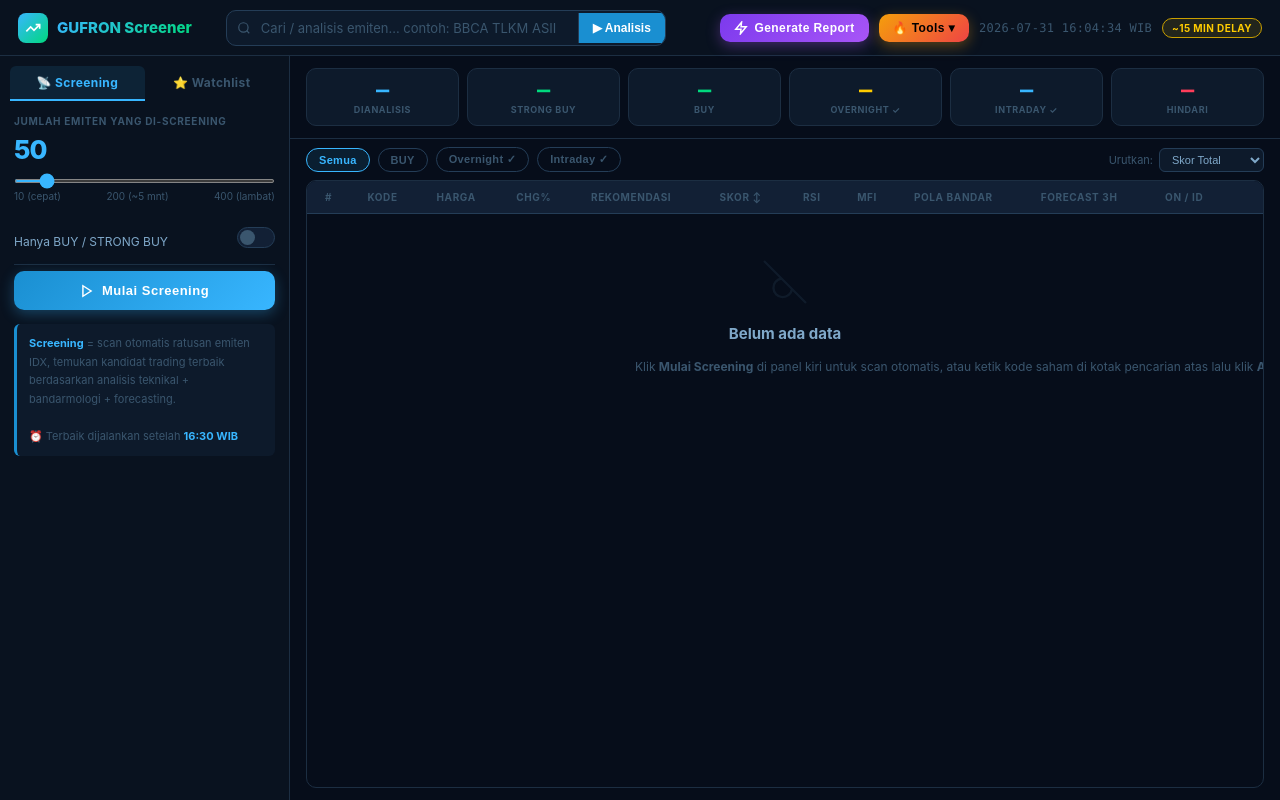
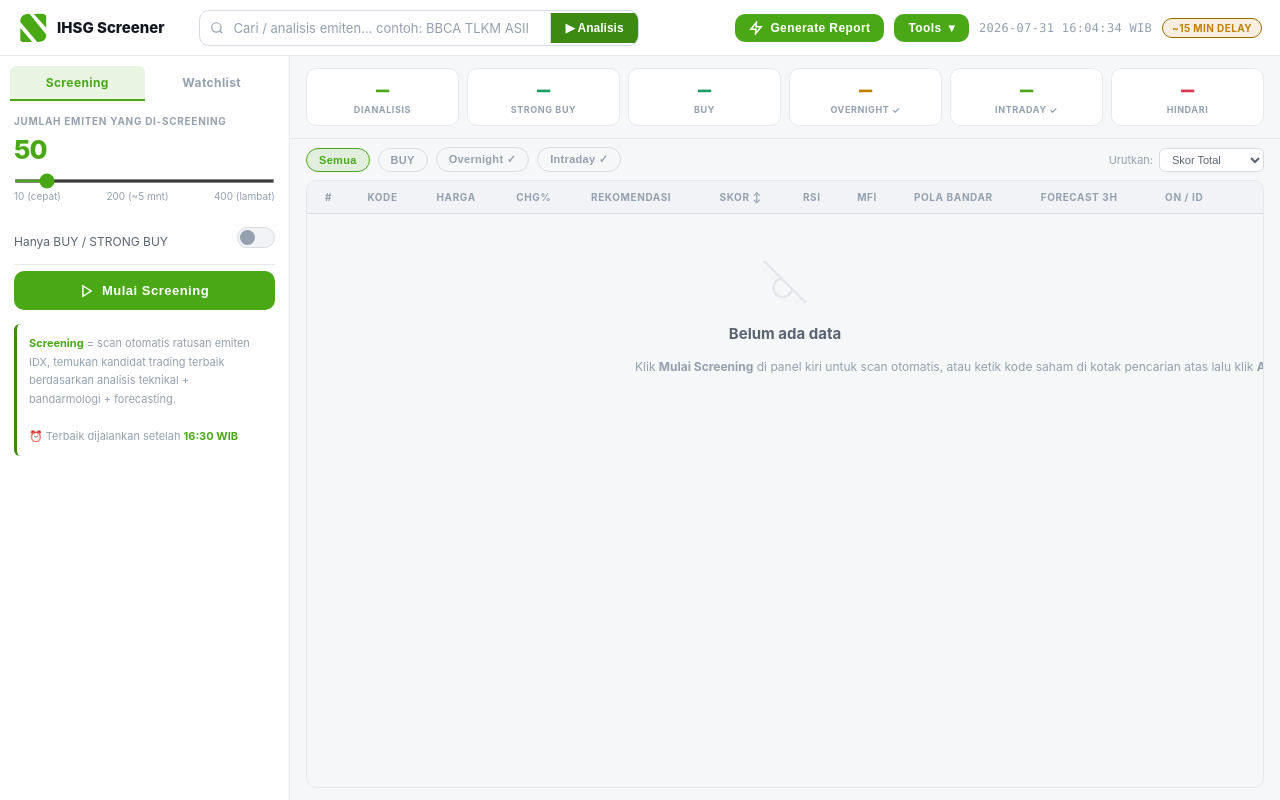
Before and after one commit to muhammadherry111-cmd/ihsg-screener, a Flask app: page / in a window 1280 px wide. Run offline with Flask 3, Linux system fonts and the light colour scheme.

Commit message:
update_design

```diff
--- a/src/fetcher.py
+++ b/src/fetcher.py
@@ -330,6 +330,7 @@ def fetch_stock_data(ticker: str, period_days: int = 90) -> pd.DataFrame | None:
         if df.empty or len(df) < 20:
             return None
         df.columns = [c[0] if isinstance(c, tuple) else c for c in df.columns]
+        df = df.loc[:, ~df.columns.duplicated()]  # jaga-jaga kolom ganda dari yfinance
         df = df.rename(columns={
             "Open": "open", "High": "high", "Low": "low",
             "Close": "close", "Volume": "volume"
--- a/web/app.py
+++ b/web/app.py
@@ -10,6 +10,18 @@ from src.fetcher import (
 from src.analyzer import analyze
 
 app = Flask(__name__)
+
+
+def _last_scalar(series):
+    """Ambil elemen terakhir sebuah kolom sebagai float skalar.
+    Kadang data dari yfinance untuk ticker tertentu punya kolom terduplikasi
+    sehingga df['volume'] bisa jadi DataFrame, bukan Series — ambil kolom
+    pertama agar tetap dapat skalar, bukan error 'cannot convert series to float'.
+    """
+    v = series.iloc[-1]
+    if hasattr(v, 'iloc'):
+        v = v.iloc[0]
+    return float(v)
 
 
 def _f(v, decimals=2, fallback=0.0):
@@ -182,15 +194,18 @@ def screen_stream():
             yield f"data: {json.dumps({'type':'phase','phase':'analyze','downloaded':len(downloaded),'total':total})}\n\n"
             results = []
             for i, (ticker, df) in enumerate(downloaded.items()):
-                if float(df['volume'].iloc[-1]) < min_volume:
+                try:
+                    if _last_scalar(df['volume']) < min_volume:
+                        continue
+                    yield f"data: {json.dumps({'type':'progress','current':i+1,'total':len(downloaded),'ticker':ticker})}\n\n"
+                    sig = analyze(ticker, df)
+                    if sig is None:
+                        continue
+                    d = sig_to_dict(sig)
+                    results.append(d)
+                    yield f"data: {json.dumps({'type':'result','data':d})}\n\n"
+                except Exception:
                     continue
-                yield f"data: {json.dumps({'type':'progress','current':i+1,'total':len(downloaded),'ticker':ticker})}\n\n"
-                sig = analyze(ticker, df)
-                if sig is None:
-                    continue
-                d = sig_to_dict(sig)
-                results.append(d)
-                yield f"data: {json.dumps({'type':'result','data':d})}\n\n"
             results.sort(key=lambda x: x['total_score'], reverse=True)
             yield f"data: {json.dumps({'type':'complete','total_tickers':total,'analyzed':len(results)})}\n\n"
         except Exception as e:
@@ -1025,27 +1040,30 @@ def ara_hunting():
             yield f"data: {json.dumps({'type':'phase','phase':'analyze','downloaded':len(downloaded),'total':total})}\n\n"
             candidates = []
             for i, (ticker, df) in enumerate(downloaded.items()):
-                if float(df['volume'].iloc[-1]) < min_volume:
+                try:
+                    if _last_scalar(df['volume']) < min_volume:
+                        continue
+                    yield f"data: {json.dumps({'type':'progress','current':i+1,'total':len(downloaded),'ticker':ticker})}\n\n"
+                    sig = analyze(ticker, df)
+                    if sig is None: continue
+                    d = sig_to_dict(sig)
+                    score = ara_score(d, df)
+                    pre_ara  = pre_ara_screen(d, df)
+                    validity = ara_validity(d, df)
+                    d['pre_ara']  = pre_ara
+                    d['validity'] = validity
+                    if pre_ara['is_candidate']:
+                        score += 3
+                    elif pre_ara['criteria_met'] >= 6:
+                        score += 1
+                    d['ara_score'] = score
+                    d['ara_limit_pct'] = ara_limit_pct(d['last_price'])
+                    d['ara_target'] = round(d['last_price'] * (1 + d['ara_limit_pct'] / 100))
+                    if score >= 10 or pre_ara['is_candidate']:
+                        candidates.append(d)
+                        yield f"data: {json.dumps({'type':'result','data':d})}\n\n"
+                except Exception:
                     continue
-                yield f"data: {json.dumps({'type':'progress','current':i+1,'total':len(downloaded),'ticker':ticker})}\n\n"
-                sig = analyze(ticker, df)
-                if sig is None: continue
-                d = sig_to_dict(sig)
-                score = ara_score(d, df)
-                pre_ara  = pre_ara_screen(d, df)
-                validity = ara_validity(d, df)
-                d['pre_ara']  = pre_ara
-                d['validity'] = validity
-                if pre_ara['is_candidate']:
-                    score += 3
-                elif pre_ara['criteria_met'] >= 6:
-                    score += 1
-                d['ara_score'] = score
-                d['ara_limit_pct'] = ara_limit_pct(d['last_price'])
-                d['ara_target'] = round(d['last_price'] * (1 + d['ara_limit_pct'] / 100))
-                if score >= 10 or pre_ara['is_candidate']:
-                    candidates.append(d)
-                    yield f"data: {json.dumps({'type':'result','data':d})}\n\n"
             candidates.sort(key=lambda x: x['ara_score'], reverse=True)
             yield f"data: {json.dumps({'type':'complete','total_tickers':total,'found':len(candidates)})}\n\n"
         except Exception as e:
--- /dev/null
+++ b/web/static/responsive.css
@@ -0,0 +1,101 @@
+/* ═══════════════════════════════════════════════════════════════
+   RESPONSIVE & SMOOTH SCROLL — dipakai bersama di semua halaman
+   Tidak mengubah warna/branding, hanya perilaku layout & scroll.
+   ═══════════════════════════════════════════════════════════════ */
+
+html{
+  scroll-behavior:smooth;
+}
+@media (prefers-reduced-motion: reduce){
+  html{scroll-behavior:auto}
+  *,*::before,*::after{animation-duration:.001ms !important;animation-iteration-count:1 !important;transition-duration:.001ms !important}
+}
+
+/* Sentuhan mulus untuk semua elemen yang bisa di-scroll (tabel, drawer, dsb) */
+.tbl-wrap,.sb-body,#content,.inst-table-wrap,body{
+  -webkit-overflow-scrolling:touch;
+  overscroll-behavior:contain;
+}
+
+/* Hilangkan efek highlight biru saat tap di HP, jaga interaksi tetap terasa halus */
+a,button,.btn,.filt-btn,.sb-tab,.pc,.chip,.tools-btn,.qs-btn,.back-btn{
+  -webkit-tap-highlight-color:transparent;
+  touch-action:manipulation;
+}
+
+/* Header di halaman tools (ARA/Bandarmology/Crypto/Dividen/Invest) — jaga tetap rapi di HP kecil */
+@media (max-width:640px){
+  header{flex-wrap:wrap;row-gap:8px;height:auto !important;padding:10px 14px !important}
+  header .back-btn{order:5;margin-left:0;width:100%;text-align:center}
+  header #clock{margin-left:auto}
+}
+@media (max-width:420px){
+  #stats-bar,.stats-row{grid-template-columns:repeat(2,1fr) !important}
+  .card-metrics,.metrics-grid{grid-template-columns:repeat(2,1fr) !important}
+  .market-grid{grid-template-columns:repeat(2,1fr) !important}
+  #results-grid,.cards-grid{grid-template-columns:1fr !important}
+}
+
+/* Safe-area untuk HP dengan notch/gesture bar */
+body{
+  padding-bottom:env(safe-area-inset-bottom);
+}
+
+/* ═══════════════════════════════════════════════════════════════
+   DESIGN SYSTEM — clean minimal, satu warna aksen, tanpa gradient
+   dekoratif/emoji-as-icon/glow-shadow. Berlaku ke semua halaman
+   lewat override variabel :root (nama variabel sama di semua file).
+   Hijau/merah/kuning DIPERTAHANKAN karena itu warna fungsional data
+   (naik/turun/peringatan), bukan gaya dekoratif.
+   ═══════════════════════════════════════════════════════════════ */
+:root{
+  --bg0:#f6f7f9;--bg1:#ffffff;--bg2:#ffffff;--bg3:#f1f3f6;--bg4:#e7eaef;
+  --border:#e6e8ec;--border2:#d7dbe2;
+  --t1:#12161f;--t2:#5b6472;--t3:#94a0af;
+  --b:#4aa816;--b2:#3d8a12;--b-a:rgba(74,168,22,.12);
+  --g:#1a9e63;--g2:#157f4f;--g-a:rgba(26,158,99,.1);
+  --r:#d6394f;--r2:#b32d40;--r-a:rgba(214,57,79,.1);
+  --y:#c07f00;--y2:#9c6700;--y-a:rgba(192,127,0,.12);
+  --p:#6d5bd0;--p2:#5847b3;--o:#c2620f;--o2:#a85009;--cy:#0f7f96;
+  --gold:#9c6700;--gold2:#7d5300;--teal:#0f7f70;--teal2:#0c655a;
+  --shadow:0 2px 10px rgba(15,23,42,.08);
+}
+body{background:var(--bg0);color:var(--t1)}
+::-webkit-scrollbar-thumb{background:var(--border2) !important}
+
+/* Hapus gradient dekoratif pada elemen chrome (logo, tombol utama, banner, progress bar) */
+.logo-icon{background:var(--b) !important;color:#fff !important;font-weight:800 !important}
+.logo-icon svg{stroke:#fff !important}
+.logo-icon:has(img){background:none !important}
+.logo-icon img{width:100%;height:100%;object-fit:contain;border-radius:inherit}
+.logo-text{background:none !important;-webkit-text-fill-color:var(--t1) !important;color:var(--t1) !important}
+.banner-title,.ara-banner-title{background:none !important;-webkit-text-fill-color:var(--t1) !important;color:var(--t1) !important}
+.btn-primary,.gen-btn,.tools-btn,.scan-btn{
+  background:var(--b) !important;color:#fff !important;
+  box-shadow:none !important;
+}
+.btn-primary:hover,.gen-btn:hover,.tools-btn:hover,.scan-btn:hover{
+  background:var(--b2) !important;transform:none !important;box-shadow:none !important;
+}
+.prog-bar,.prog-bar-fill{background:var(--b) !important}
+.rank-1{background:#c99a2e !important;color:#000 !important}
+.rank-2{background:#9aa3ad !important;color:#000 !important}
+.rank-3{background:#b06a3a !important;color:#fff !important}
+.banner,.ara-banner,#ara-banner,.accum-box{
+  background:var(--bg3) !important;border-color:var(--border2) !important;
+}
+
+/* Kartu & elemen interaktif: hilangkan efek "melayang" + glow, ganti border tipis flat */
+.pc:hover,.bm-card:hover,.ara-card:hover,.inv-card:hover,.mcard:hover,.month-card:hover,.sc:hover{
+  transform:none !important;box-shadow:none !important;border-color:var(--border2) !important;
+}
+.btn-primary:active,.gen-btn:active,.tools-btn:active,.scan-btn:active{transform:none !important}
+
+/* Header di halaman-halaman tools: badge datar, tanpa efek neon */
+header .back-btn,.delay-tag{box-shadow:none !important}
+
+/* Overlay loading: transparan seperti modal (20%), bukan gelap penuh menutupi halaman */
+#overlay{background:rgba(15,23,32,.2) !important;backdrop-filter:blur(2px) !important}
+.ov-logo{background:none !important;-webkit-text-fill-color:var(--t1) !important;color:var(--t1) !important}
+.ov-tk{color:var(--b) !important}
+.ov-bar{background:var(--b) !important}
--- a/web/templates/crypto.html
+++ b/web/templates/crypto.html
@@ -3,7 +3,8 @@
 <head>
 <meta charset="UTF-8">
 <meta name="viewport" content="width=device-width, initial-scale=1.0">
-<title>Crypto Screener &amp; Whale Tracker — GUFRON</title>
+<title>Crypto Screener &amp; Whale Tracker — IHSG</title>
+<link rel="icon" type="image/png" href="/static/logo.png">
 <style>
 :root{
   --bg0:#060d1a;--bg1:#09121f;--bg2:#0d1a2b;--bg3:#122035;--bg4:#172640;
@@ -174,12 +175,13 @@ tbody td{padding:10px 14px;vertical-align:middle}
 @keyframes spin{to{transform:rotate(360deg)}}
 .spinner{width:18px;height:18px;border:2px solid var(--border);border-top-color:var(--o);border-radius:50%;animation:spin .7s linear infinite;flex-shrink:0}
 </style>
+<link rel="stylesheet" href="/static/responsive.css">
 </head>
 <body>
 
 <header>
   <a class="logo" href="/">
-    <div class="logo-icon">🐋</div>
+    <div class="logo-icon"><img src="/static/logo.png" alt="IHSG Screener" width="30" height="30"></div>
     <span class="logo-text">Crypto Screener</span>
   </a>
   <span id="clock"></span>
--- a/web/templates/index.html
+++ b/web/templates/index.html
@@ -3,7 +3,8 @@
 <head>
 <meta charset="UTF-8">
 <meta name="viewport" content="width=device-width, initial-scale=1.0">
-<title>GUFRON Screener</title>
+<title>IHSG Screener</title>
+<link rel="icon" type="image/png" href="/static/logo.png">
 <script src="https://cdn.jsdelivr.net/npm/chart.js@4.4.0/dist/chart.umd.min.js"></script>
 <style>
 /* ═══════════════ VARIABLES ═══════════════ */
@@ -22,13 +23,62 @@
 }
 *{margin:0;padding:0;box-sizing:border-box}
 html,body{height:100%;background:var(--bg0);color:var(--t1);font-family:'Inter','Segoe UI',system-ui,sans-serif;font-size:13px;overflow:hidden}
+@supports (height:100dvh){html,body{height:100dvh}}
 ::-webkit-scrollbar{width:4px;height:4px}
 ::-webkit-scrollbar-track{background:transparent}
 ::-webkit-scrollbar-thumb{background:var(--border2);border-radius:2px}
 
 /* ═══════════════ APP SHELL ═══════════════ */
 #app{display:grid;grid-template-rows:56px 1fr;height:100vh}
-#main{display:grid;grid-template-columns:290px 1fr;overflow:hidden}
+@supports (height:100dvh){ #app{height:100dvh} }
+#main{display:grid;grid-template-columns:290px 1fr;overflow:hidden;position:relative}
+
+/* Hamburger (drawer toggle) — hanya tampil di tablet/HP */
+.hamburger{
+  display:none;flex-direction:column;justify-content:center;gap:4px;
+  width:34px;height:34px;border:1px solid var(--border2);border-radius:var(--r6);
+  background:var(--bg2);cursor:pointer;flex-shrink:0;
+}
+.hamburger span{width:16px;height:2px;background:var(--t2);border-radius:1px;margin:0 auto;transition:.25s}
+#app.sidebar-open .hamburger span:nth-child(1){transform:translateY(6px) rotate(45deg)}
+#app.sidebar-open .hamburger span:nth-child(2){opacity:0}
+#app.sidebar-open .hamburger span:nth-child(3){transform:translateY(-6px) rotate(-45deg)}
+
+/* Overlay backdrop untuk sidebar drawer */
+.sb-overlay{
+  display:none;position:fixed;inset:56px 0 0 0;background:rgba(3,8,16,.6);
+  z-index:190;opacity:0;pointer-events:none;transition:opacity .25s ease;
+}
+
+@media(max-width:1024px){
+  .hamburger{display:flex}
+  #main{grid-template-columns:1fr}
+  #sidebar{
+    position:fixed;top:56px;left:0;bottom:0;width:290px;max-width:82vw;
+    z-index:200;transform:translateX(-100%);
+    transition:transform .28s cubic-bezier(.4,0,.2,1);
+    box-shadow:0 0 40px rgba(0,0,0,.5);
+  }
+  #app.sidebar-open #sidebar{transform:translateX(0)}
+  .sb-overlay{display:block}
+  #app.sidebar-open .sb-overlay{opacity:1;pointer-events:auto}
+}
+@media(min-width:1025px){.sb-overlay{display:none !important}}
+
+@media(max-width:900px){
+  #stats{grid-template-columns:repeat(3,1fr)}
+}
+@media(max-width:640px){
+  header{padding:0 10px;gap:8px}
+  .quick-search{margin-left:0 !important;max-width:none}
+  .btn-label{display:none}
+  .delay-tag{display:none}
+  #stats{grid-template-columns:repeat(2,1fr);gap:6px}
+  .sc{padding:10px}
+  .sc .v{font-size:18px}
+  #tbl-sec{padding:0 8px 8px}
+  table{min-width:720px}
+}
 
 /* ═══════════════ HEADER ═══════════════ */
 header{
@@ -786,20 +836,17 @@ tbody tr{animation:rowIn .2s ease both}
 .pick-enter{animation:pickIn .25s ease both}
 @keyframes pickIn{from{opacity:0;transform:translateY(8px)}to{opacity:1;transform:none}}
 </style>
+<link rel="stylesheet" href="/static/responsive.css">
 </head>
 <body>
 <div id="app">
 
 <!-- ══════════════ HEADER ══════════════════════════════════════ -->
 <header>
+  <button class="hamburger" id="hamburger" onclick="toggleSidebar()" aria-label="Menu"><span></span><span></span><span></span></button>
   <div class="logo">
-    <div class="logo-icon">
-      <svg viewBox="0 0 24 24" fill="none" stroke-width="2.5" stroke="white">
-        <polyline points="22 7 13.5 15.5 8.5 10.5 2 17"/>
-        <polyline points="16 7 22 7 22 13"/>
-      </svg>
-    </div>
-    <span class="logo-text">GUFRON Screener</span>
+    <div class="logo-icon"><img src="/static/logo.png" alt="IHSG Screener" width="30" height="30"></div>
+    <span class="logo-text">IHSG Screener</span>
   </div>
 
   <div class="quick-search" style="margin-left:20px">
@@ -817,44 +864,39 @@ tbody tr{animation:rowIn .2s ease both}
       <svg width="14" height="14" viewBox="0 0 24 24" fill="none" stroke="currentColor" stroke-width="2.5">
         <polygon points="13 2 3 14 12 14 11 22 21 10 12 10 13 2"/>
       </svg>
-      Generate Report
+      <span class="btn-label">Generate Report</span>
     </button>
     <div class="tools-wrap" id="tools-wrap">
       <button class="tools-btn" onclick="toggleTools()">
-        🔥 Tools ▾
+        <span class="btn-label">Tools</span> ▾
       </button>
       <div class="tools-dd" id="tools-dd">
         <a class="tools-dd-item" href="/ara" target="_blank" onclick="closeTools()">
-          <span class="dd-icon">🚀</span>
-          <div>
+                    <div>
             <div class="dd-text">ARA Hunting</div>
             <div class="dd-sub">Scan emiten potensi Auto Rejection Atas</div>
           </div>
         </a>
         <a class="tools-dd-item" href="/bandarmology" target="_blank" onclick="closeTools()">
-          <span class="dd-icon">🕵️</span>
-          <div>
+                    <div>
             <div class="dd-text">Bandarmology Signal</div>
             <div class="dd-sub">Deteksi akumulasi bandar sebelum harga naik</div>
           </div>
         </a>
         <a class="tools-dd-item" href="/invest-suggestion" target="_blank" onclick="closeTools()">
-          <span class="dd-icon">🌱</span>
-          <div>
+                    <div>
             <div class="dd-text">Invest Suggestion</div>
             <div class="dd-sub">Saran emiten terbaik untuk investasi jangka panjang</div>
           </div>
         </a>
         <a class="tools-dd-item" href="/dividen" target="_blank" onclick="closeTools()">
-          <span class="dd-icon">💰</span>
-          <div>
+                    <div>
             <div class="dd-text">Kalender Dividen</div>
             <div class="dd-sub">Jadwal dividen emiten per bulan Jan–Des</div>
           </div>
         </a>
         <a class="tools-dd-item" href="/crypto" target="_blank" onclick="closeTools()">
-          <span class="dd-icon">🐋</span>
-          <div>
+                    <div>
             <div class="dd-text">Crypto Screener &amp; Whale Tracker</div>
             <div class="dd-sub">AI screener crypto + deteksi pergerakan big whale</div>
           </div>
@@ -869,11 +911,13 @@ tbody tr{animation:rowIn .2s ease both}
 <!-- ══════════════ MAIN ════════════════════════════════════════ -->
 <div id="main">
 
+  <div class="sb-overlay" id="sb-overlay" onclick="toggleSidebar(false)"></div>
+
   <!-- ── SIDEBAR ── -->
   <div id="sidebar">
     <div class="sb-tabs">
-      <div class="sb-tab active" onclick="switchTab('sc')">📡 Screening</div>
-      <div class="sb-tab" onclick="switchTab('wl')">⭐ Watchlist</div>
+      <div class="sb-tab active" onclick="switchTab('sc')">Screening</div>
+      <div class="sb-tab" onclick="switchTab('wl')">Watchlist</div>
     </div>
     <div class="sb-body">
 
@@ -1005,7 +1049,7 @@ tbody tr{animation:rowIn .2s ease both}
 
 <!-- ══════════════ LOADING OVERLAY ════════════════════════════ -->
 <div id="overlay">
-  <div class="ov-logo">GUFRON Screener</div>
+  <div class="ov-logo">IHSG Screener</div>
   <div class="ov-spin"></div>
   <div class="ov-tk" id="ov-tk">Mempersiapkan...</div>
   <div class="ov-bar-wrap"><div class="ov-bar" id="ov-bar"></div></div>
@@ -1222,6 +1266,15 @@ tbody tr{animation:rowIn .2s ease both}
 </div>
 
 <script>
+// ═══ SIDEBAR DRAWER (tablet/HP) ═══════════════════════════
+function toggleSidebar(force){
+  const app=document.getElementById('app');
+  const open = typeof force==='boolean' ? force : !app.classList.contains('sidebar-open');
+  app.classList.toggle('sidebar-open', open);
+}
+// tutup drawer otomatis saat balik ke layar besar
+window.addEventListener('resize', ()=>{ if(window.innerWidth>1024) toggleSidebar(false); });
+
 // ═══ STATE ═══════════════════════════════════════════════
 let ALL=[], DISP=[], filt='all', sortKey='total_score', sortAsc=false, activeTk=null, myChart=null, chips=[];
 let REPORT_DATA={};  // store report ticker data for openDP fallback
@@ -1286,6 +1339,7 @@ function qsRun(){
 
 // ═══ RUN SCREENING (SSE) ══════════════════════════════════
 function runScreen(){
+  toggleSidebar(false);
   const max=document.getElementById('max-r').value;
   showOv();ALL=[];
   const es=new EventSource(`/api/screen/stream?max=${max}`);
@@ -1306,6 +1360,7 @@ function runScreen(){
 // ═══ RUN WATCHLIST ════════════════════════════════════════
 async function runWatch(){
   if(!chips.length){alert('Tambahkan kode saham terlebih dahulu di panel Watchlist, atau ketik di kotak pencarian atas.');return;}
+  toggleSidebar(false);
   showOv();
   document.getElementById('ov-tk').textContent='Menganalisis '+chips.join(', ')+'...';
   try{
```
Also changed, not shown: web/templates/ara.html (+5 -3 lines), web/templates/bandarmology.html (+5 -3 lines), web/templates/dividen.html (+5 -3 lines), web/templates/invest_suggestion.html (+5 -3 lines), ihsgscreener.png (added), web/static/logo.png (added).
